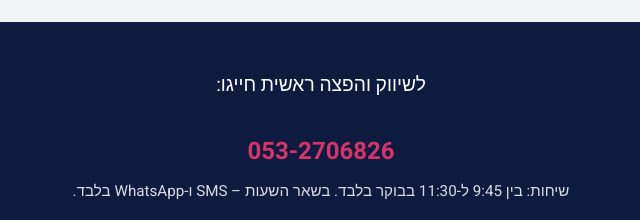
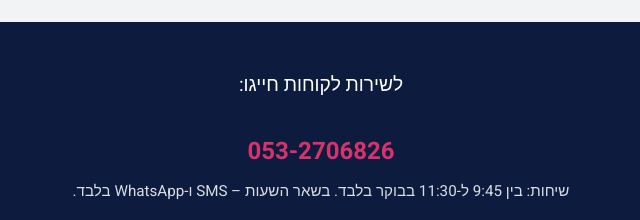
Before and after one commit to Navi-Phone/Navi-Phone.github.io, a plain HTML site: page index.html in a window 1280 px wide. Shown: the part 4745-4965 px from the top of the page, 319-959 px from the left. Drawn offline with nearby package versions, Linux system fonts and the light colour scheme.

Commit message:
עדכון כיתוב יצירת קשר לשירות לקוחות
Co-Authored-By: Claude Opus 5.5 <noreply@anthropic.com>

```diff
--- a/index.html
+++ b/index.html
@@ -316,7 +316,7 @@
 
     <footer id="contact">
             <div class="footer-content">
-                <p class="contact-info">לשיווק והפצה ראשית חייגו:</p>
+                <p class="contact-info">לשירות לקוחות חייגו:</p>
                     <a href="tel:0532706826" class="contact-phone">053-2706826</a>
                     <p class="contact-hours">שיחות: בין 9:45 ל-11:30 בבוקר בלבד. בשאר השעות – SMS ו-WhatsApp בלבד.</p>
                         <div class="contact-icons">
```
